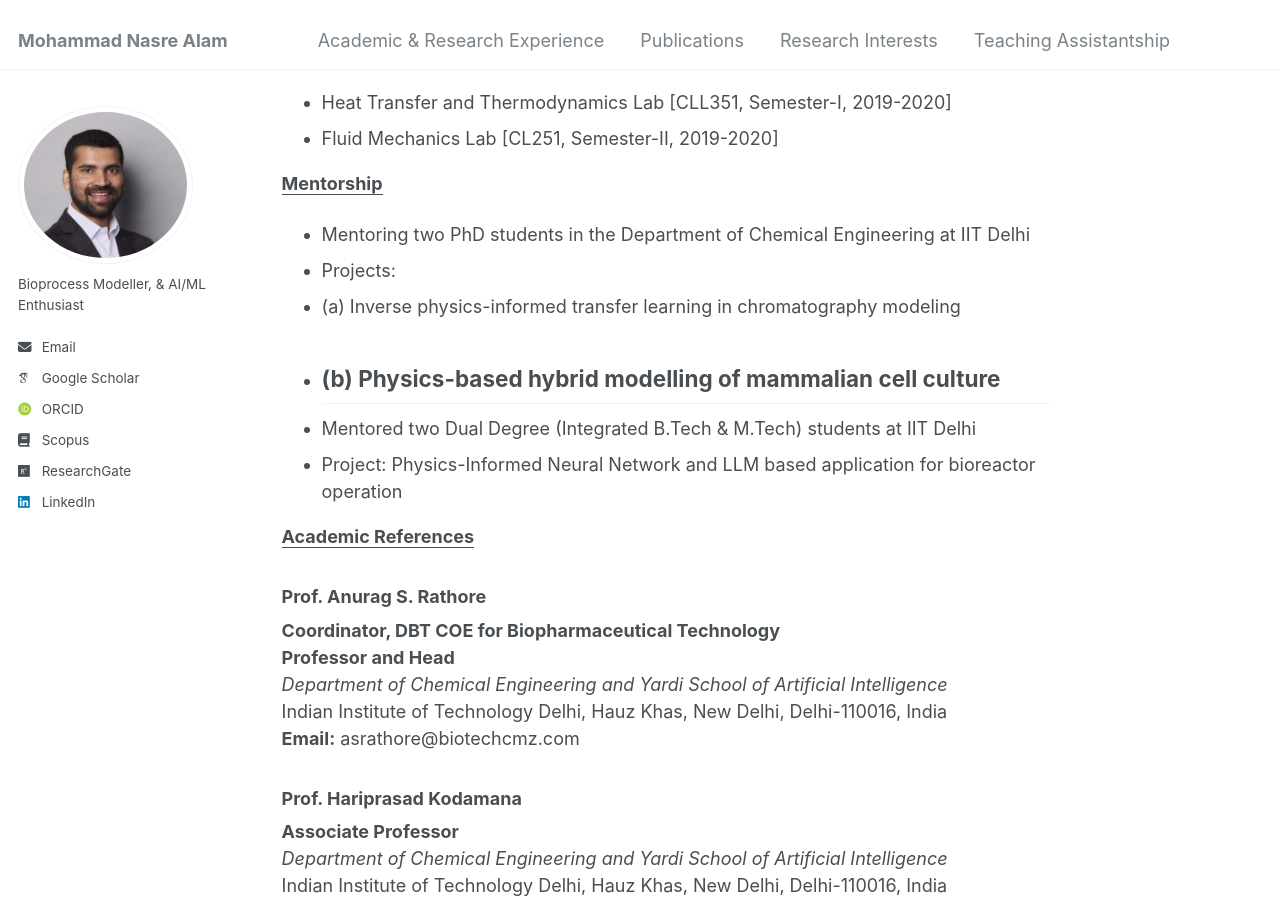
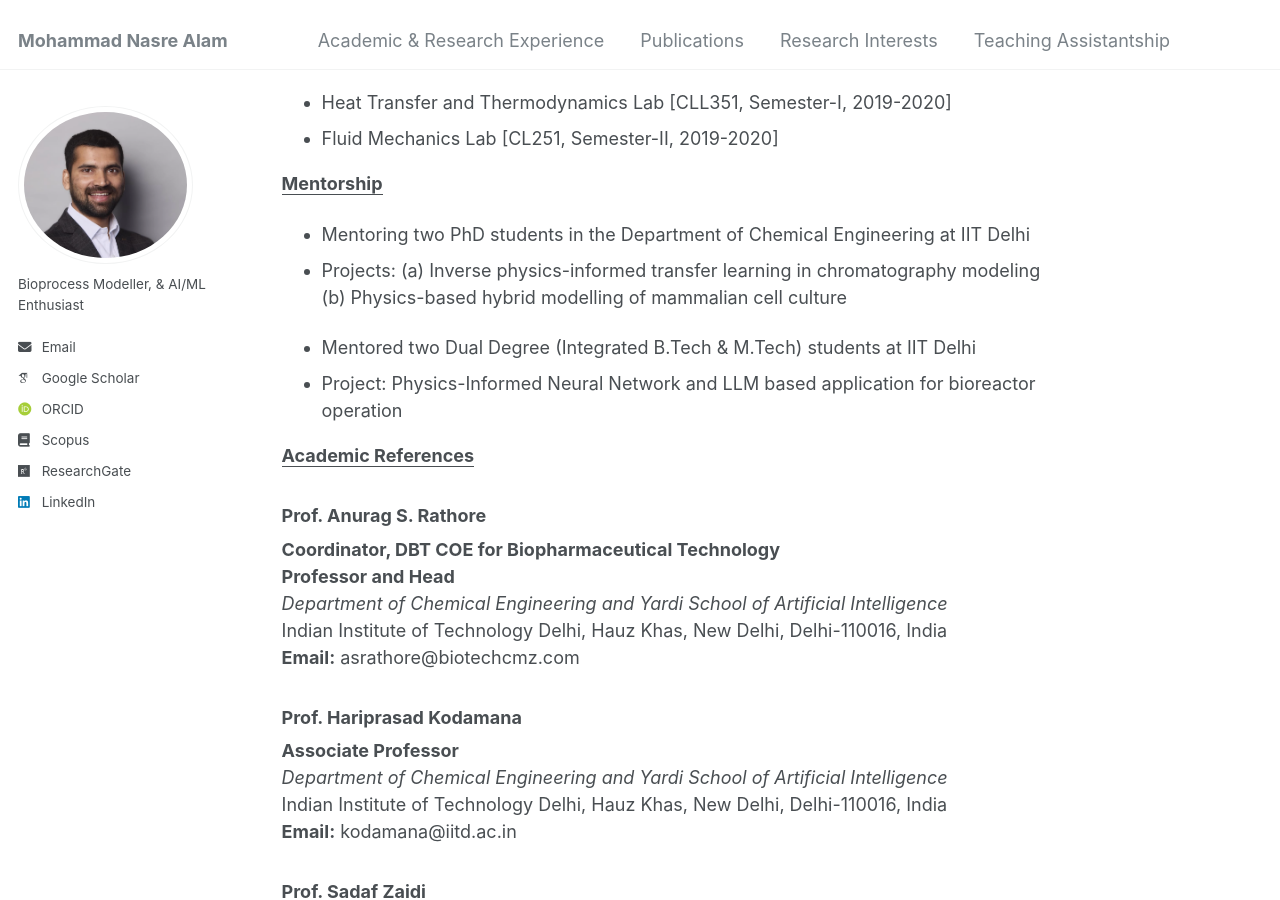
Before and after one commit to mdnasreiit/mdnasreiit.github.io, a Jekyll site: the page built from _pages/teaching_assistantship.md, in a window 1280 px wide and 900 px high, scrolled down 312 px. Built offline with Jekyll 4.4.1, drawn with Linux system fonts in a browser that asks for light colours; some web fonts are replaced.

Commit message:
Fix formatting in mentorship projects section
Updated formatting for project listings under Mentorship section.

```diff
--- a/_pages/teaching_assistantship.md
+++ b/_pages/teaching_assistantship.md
@@ -27,9 +27,9 @@ redirect_from:
 
 - Mentoring two PhD students in the Department of Chemical Engineering at IIT Delhi
 - Projects:
--   (a) Inverse physics-informed transfer learning in chromatography modeling
--   (b) Physics-based hybrid modelling of mammalian cell culture
--
+   (a) Inverse physics-informed transfer learning in chromatography modeling
+   (b) Physics-based hybrid modelling of mammalian cell culture
+
 - Mentored two Dual Degree (Integrated B.Tech & M.Tech) students at IIT Delhi
 - Project: Physics-Informed Neural Network and LLM based application for bioreactor operation
 
```
